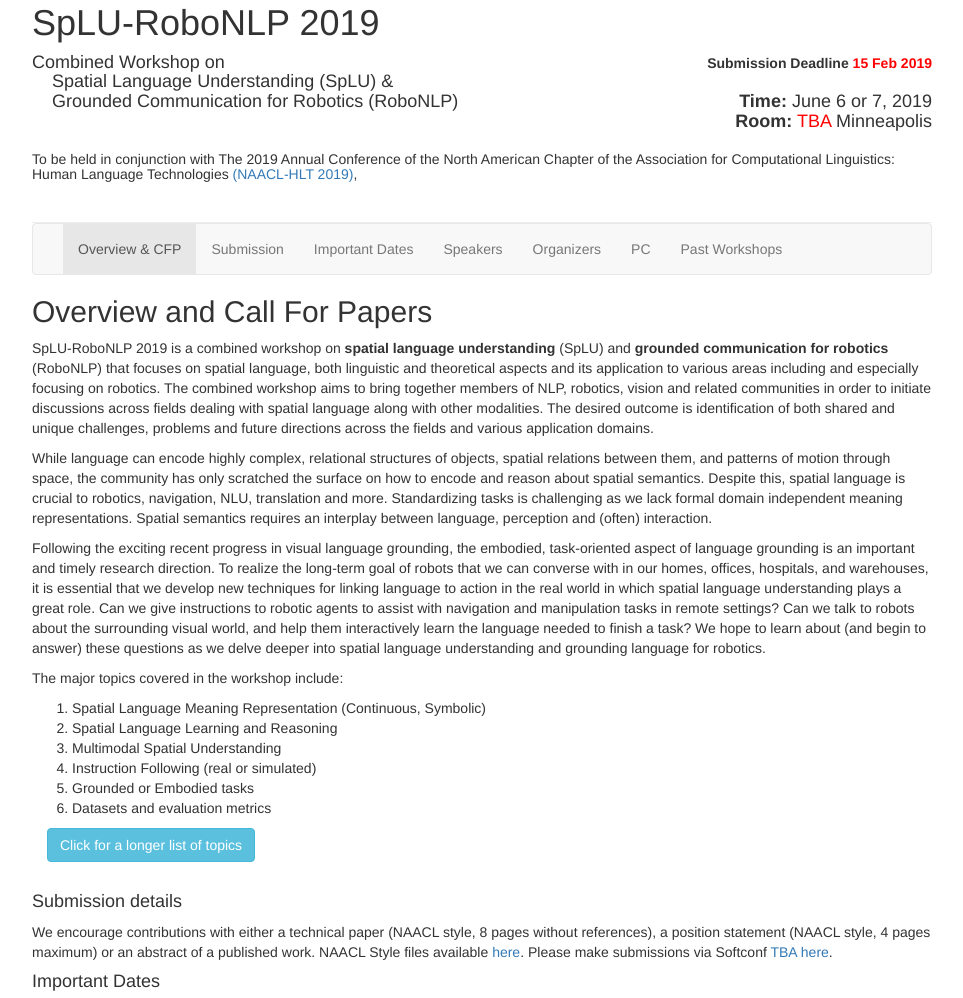
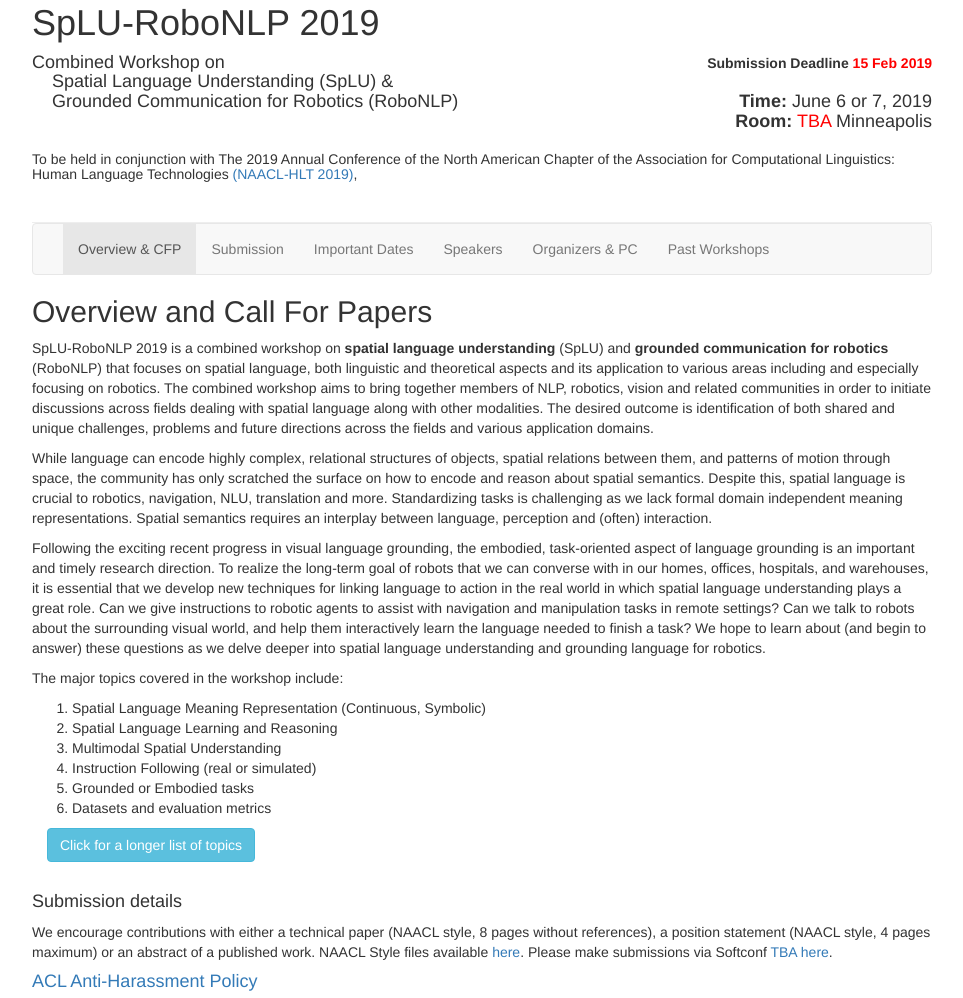
Before and after one commit to SpLU-RoboNLP/SpLU-RoboNLP.github.io, a plain HTML site: page index.html in a window 1280 px wide. Shown: the part 17-1015 px from the top of the page, without its empty margins (158-1121 px from the left). Drawn offline with nearby package versions, Linux system fonts and the light colour scheme.

Commit message:
merge PC with organizers button, add anti-harrassment policy

```diff
--- a/index.html
+++ b/index.html
@@ -43,8 +43,7 @@
               <li><a href="#submission-info">Submission</a></li>
          <li><a href="#important-dates">Important Dates</a></li>
               <li><a href="#invitedSpeakers">Speakers</a></li>
-              <li><a href="#organizers">Organizers</a></li>
-         <li><a href="#program-commitee">PC</a></li>
+              <li><a href="#organizers">Organizers & PC</a></li>
          <li><a href="#pastworkshops">Past Workshops</a></li>
          </ul>
             </div><!--/.nav-collapse -->
@@ -117,6 +116,8 @@ Including but not limited to:
 <a id="submission-info" class="anchor" href="#submission-info" aria-hidden="true"><span class="octicon octicon-link"></span></a>
 <h4>Submission details</h4>
 We encourage contributions with either a technical paper (NAACL style, 8 pages without references), a position statement (NAACL style, 4 pages maximum) or an abstract of a published work. NAACL Style files available <a href="https://naacl2019.org/calls/papers">here</a>. Please make submissions via Softconf <a href=""> TBA here</a>.
+
+<h4><a href="https://www.aclweb.org/adminwiki/index.php?title=Anti-Harassment_Policy">ACL Anti-Harassment Policy</a></h4>
 
  <a id="important-dates" class="anchor" href="#accepted-papers" aria-hidden="true"><span class="octicon octicon-link"></span></a><h4>Important Dates</h4>
  <ul>
@@ -234,7 +235,6 @@ We encourage contributions with either a technical paper (NAACL style, 8 pages w
         </div>
       </div>
     </div>
-    <a id="program-commitee" class="anchor" href="#program-commitee" aria-hidden="true"><span class="octicon octicon-link"></span></a>
     <div class="panel panel-default">
       <div class="panel-heading">
         <h4 class="panel-title">
```
